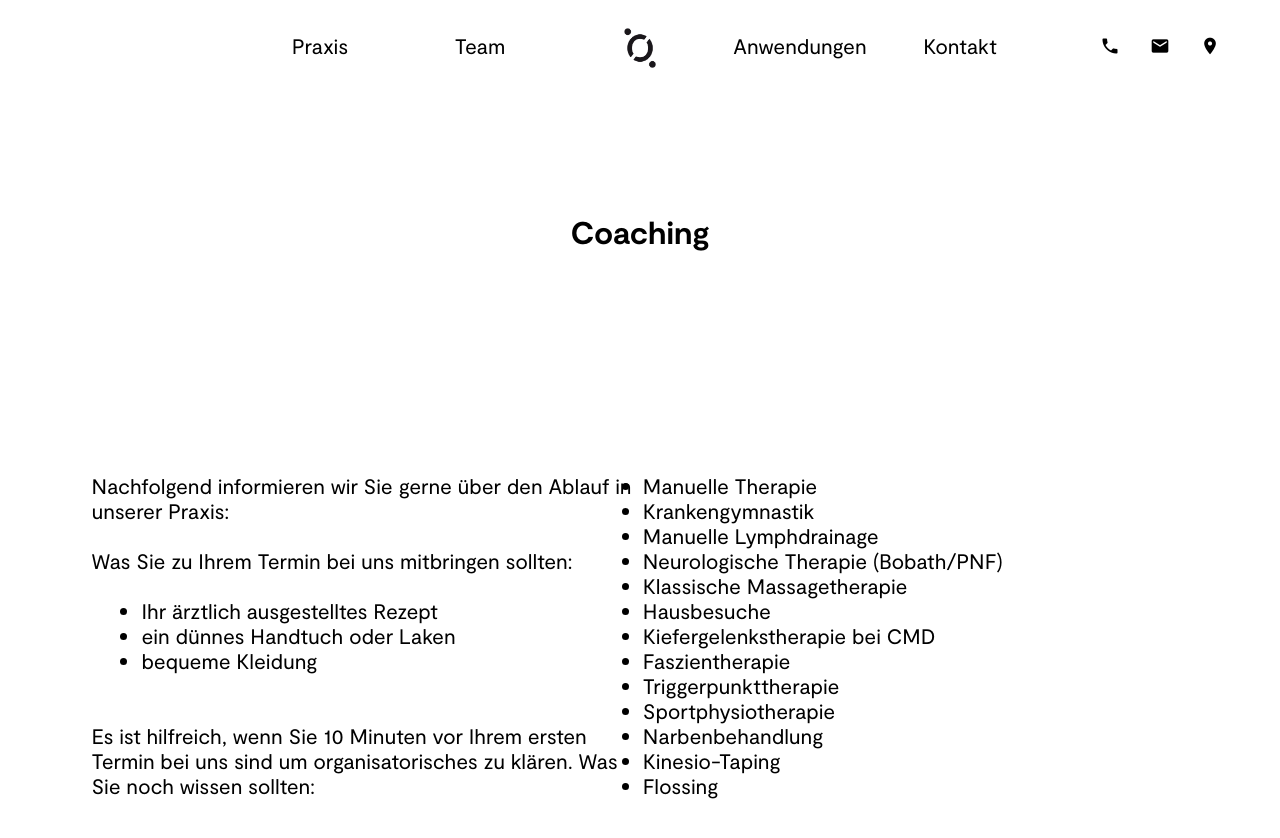
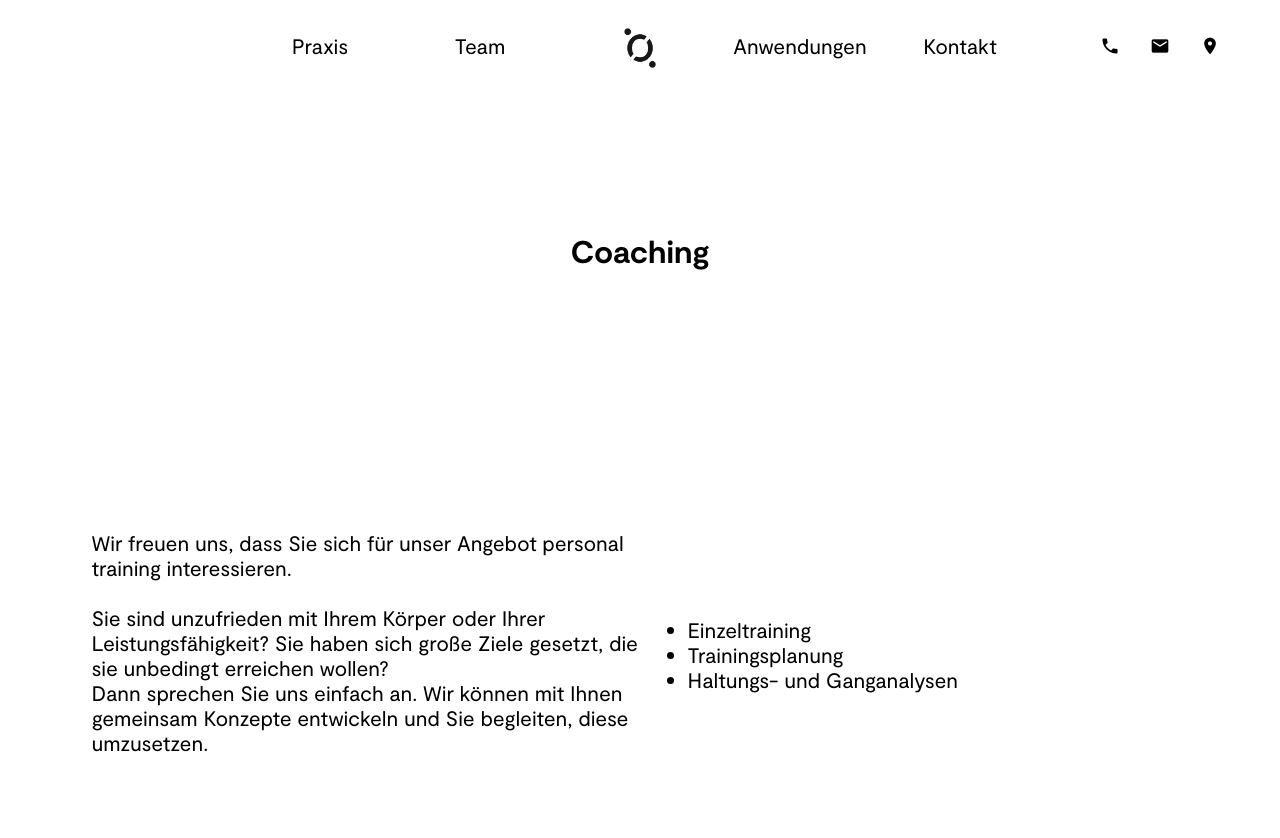
Before and after one commit to loehr-physiotherapie/loehr-physiotherapie.github.io, a Jekyll site: the page built from coaching.html, in a window 1280 px wide and 900 px high. Shown: the top 838 px of the window. Built offline with Jekyll 4.4.1, drawn with Linux system fonts in a browser that asks for light colours.

Commit message:
Updated 'coaching.html' via CloudCannon

```diff
--- a/coaching.html
+++ b/coaching.html
@@ -5,39 +5,18 @@
 ---
 
 <section class="physiotherapie editable">
-    <h1>Coaching</h1>
-    <div class="content editable">
-        <p>
-            Nachfolgend informieren wir Sie gerne &uuml;ber den Ablauf in unserer Praxis:
-            <br>
-            <br>
-            Was Sie zu Ihrem Termin bei uns mitbringen sollten:
-            <br>
-            <br>
-            <ul>
-                <li> Ihr &auml;rztlich ausgestelltes Rezept </li>
-                <li> ein d&uuml;nnes Handtuch oder Laken </li>
-                <li> bequeme Kleidung </li>
-            </ul>
-            <br>
-            <br>
-            Es ist hilfreich, wenn Sie 10 Minuten vor Ihrem ersten Termin bei uns sind um organisatorisches zu kl&auml;ren.
-            Was Sie noch wissen sollten:
-            </p>
-    </div>
-    <ul>
-        <li>Manuelle Therapie</li>
-        <li>Krankengymnastik</li>
-        <li>Manuelle Lymphdrainage</li>
-        <li>Neurologische Therapie (Bobath/PNF)</li>
-        <li>Klassische Massagetherapie</li>
-        <li>Hausbesuche</li>
-        <li>Kiefergelenkstherapie bei CMD</li>
-        <li>Faszientherapie</li>
-        <li>Triggerpunkttherapie</li>
-        <li>Sportphysiotherapie</li>
-        <li>Narbenbehandlung</li>
-        <li>Kinesio-Taping</li>
-        <li>Flossing</li>
-    </ul>
-    </section>
+                <h1>Coaching</h1>
+                <div class="content">
+                    <p><strong></strong></p>
+                    <p>Wir freuen uns, dass Sie sich f&uuml;r unser Angebot personal training interessieren.</p>
+                    <p>&nbsp;</p>
+                    <p>Sie sind unzufrieden mit Ihrem K&ouml;rper oder Ihrer Leistungsf&auml;higkeit? Sie haben sich gro&szlig;e Ziele gesetzt, die sie unbedingt erreichen wollen?</p>
+                    <p>Dann sprechen Sie uns einfach an. Wir k&ouml;nnen mit Ihnen gemeinsam Konzepte entwickeln und Sie begleiten, diese umzusetzen.</p>
+                    <p>&nbsp;</p>
+                </div>
+                <ul>
+                    <li>Einzeltraining</li>
+                    <li>Trainingsplanung</li>
+                    <li>Haltungs- und Ganganalysen</li>
+                </ul>
+            </section>
```
